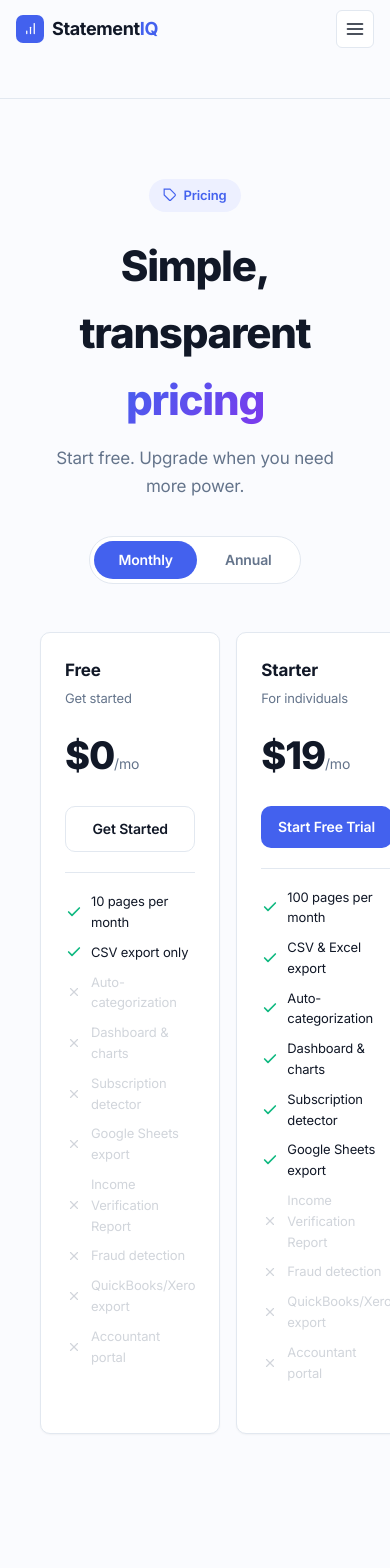
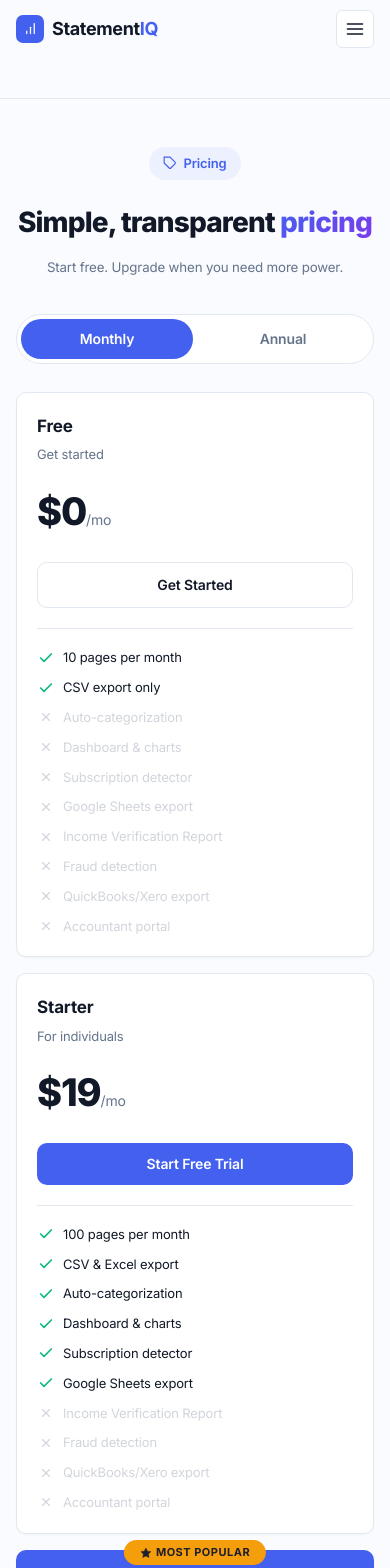
Before and after one commit to otemidola1/statementiq, a Next.js app: page /pricing in a window 390 px wide. Shown: the top 1568 px of the page. Built offline with nearby package versions, Linux system fonts and the light colour scheme.

Commit message:
Add responsive auto-layout for pricing page

```diff
--- a/src/app/globals.css
+++ b/src/app/globals.css
@@ -826,7 +826,38 @@ a {
   padding: clamp(56px, 8vw, 72px) clamp(16px, 4vw, 40px);
 }
 
+/* Pricing page auto-layout */
+.pricing-shell {
+  padding: clamp(48px, 8vw, 80px) clamp(16px, 4vw, 40px);
+  max-width: 1200px;
+  margin: 0 auto;
+}
+
+.pricing-plans-grid {
+  grid-template-columns: repeat(4, minmax(0, 1fr));
+  align-items: start;
+}
+
+.pricing-plan-card {
+  min-height: 100%;
+}
+
+.pricing-faq-shell {
+  padding: clamp(48px, 8vw, 80px) clamp(16px, 4vw, 40px);
+  max-width: 720px;
+  margin: 0 auto;
+}
+
 @media (max-width: 1024px) {
+  .pricing-plans-grid {
+    grid-template-columns: repeat(2, minmax(0, 1fr));
+    gap: 14px;
+  }
+
+  .pricing-plan-featured {
+    transform: none !important;
+  }
+
   .landing-hero {
     grid-template-columns: 1fr;
     justify-items: center;
@@ -968,6 +999,36 @@ a {
     max-width: 320px;
     justify-content: center;
   }
+
+  .pricing-toggle {
+    width: 100%;
+    max-width: 360px;
+    justify-content: center;
+    flex-wrap: wrap;
+    row-gap: 8px;
+  }
+
+  .pricing-toggle button {
+    flex: 1 1 130px;
+    padding: 9px 14px !important;
+  }
+
+  .pricing-plans-grid {
+    grid-template-columns: 1fr;
+  }
+
+  .pricing-plan-card {
+    padding: 20px !important;
+  }
+
+  .pricing-plan-features {
+    gap: 8px;
+  }
+
+  .pricing-faq-shell h2 {
+    font-size: 24px !important;
+    margin-bottom: 28px !important;
+  }
 }
 
 @media (max-width: 520px) {
--- a/src/app/pricing/page.tsx
+++ b/src/app/pricing/page.tsx
@@ -129,12 +129,7 @@ export default function PricingPage() {
         <>
             <Navbar />
 
-            <section style={{
-                padding: '80px 40px',
-                maxWidth: 1200,
-                margin: '0 auto',
-                textAlign: 'center',
-            }}>
+            <section className="pricing-shell" style={{ textAlign: 'center' }}>
                 <div style={{
                     display: 'inline-flex',
                     alignItems: 'center',
@@ -154,7 +149,7 @@ export default function PricingPage() {
                 </div>
 
                 <h1 style={{
-                    fontSize: 42,
+                    fontSize: 'clamp(2rem, 5vw, 2.625rem)',
                     fontWeight: 800,
                     letterSpacing: '-0.03em',
                     marginBottom: 12,
@@ -166,16 +161,16 @@ export default function PricingPage() {
                         WebkitTextFillColor: 'transparent',
                     }}>pricing</span>
                 </h1>
-                <p style={{ color: 'var(--text-secondary)', fontSize: 17, marginBottom: 36 }}>
+                <p style={{ color: 'var(--text-secondary)', fontSize: 'clamp(0.95rem, 2.6vw, 1.0625rem)', marginBottom: 36 }}>
                     Start free. Upgrade when you need more power.
                 </p>
 
                 {/* Toggle */}
-                <div style={{
+                <div className="pricing-toggle" style={{
                     display: 'inline-flex',
                     alignItems: 'center',
                     gap: 4,
-                    marginBottom: 48,
+                    marginBottom: 'clamp(28px, 5vw, 48px)',
                     background: 'var(--card)',
                     padding: '4px',
                     borderRadius: 100,
@@ -221,16 +216,11 @@ export default function PricingPage() {
                 </div>
 
                 {/* Plan cards */}
-                <div style={{
-                    display: 'grid',
-                    gridTemplateColumns: 'repeat(4, 1fr)',
-                    gap: 16,
-                    textAlign: 'left',
-                }}>
+                <div className="pricing-plans-grid" style={{ display: 'grid', gap: 16, textAlign: 'left' }}>
                     {plans.map((plan) => (
                         <div
                             key={plan.name}
-                            className="card"
+                            className={`card pricing-plan-card${plan.featured ? ' pricing-plan-featured' : ''}`}
                             style={{
                                 padding: 24,
                                 borderColor: plan.featured ? 'var(--primary)' : undefined,
@@ -238,7 +228,7 @@ export default function PricingPage() {
                                 background: plan.featured ? 'var(--primary)' : undefined,
                                 color: plan.featured ? 'var(--card)' : undefined,
                                 position: 'relative',
-                                transform: plan.featured ? 'scale(1.04)' : undefined,
+                                transform: plan.featured ? 'scale(1.02)' : undefined,
                                 transition: 'transform var(--transition), box-shadow var(--transition)',
                             }}
                         >
@@ -319,7 +309,7 @@ export default function PricingPage() {
                                 marginBottom: 18,
                             }} />
 
-                            <ul style={{ listStyle: 'none', display: 'flex', flexDirection: 'column', gap: 9 }}>
+                            <ul className="pricing-plan-features" style={{ listStyle: 'none', display: 'flex', flexDirection: 'column', gap: 9 }}>
                                 {plan.features.map((f) => (
                                     <li key={f.name} style={{
                                         fontSize: 13,
@@ -345,11 +335,7 @@ export default function PricingPage() {
             </section>
 
             {/* FAQ */}
-            <section style={{
-                padding: '80px 40px',
-                maxWidth: 720,
-                margin: '0 auto',
-            }}>
+            <section className="pricing-faq-shell">
                 <h2 style={{ fontSize: 28, fontWeight: 700, textAlign: 'center', marginBottom: 36, letterSpacing: '-0.02em' }}>
                     Frequently asked questions
                 </h2>
```
